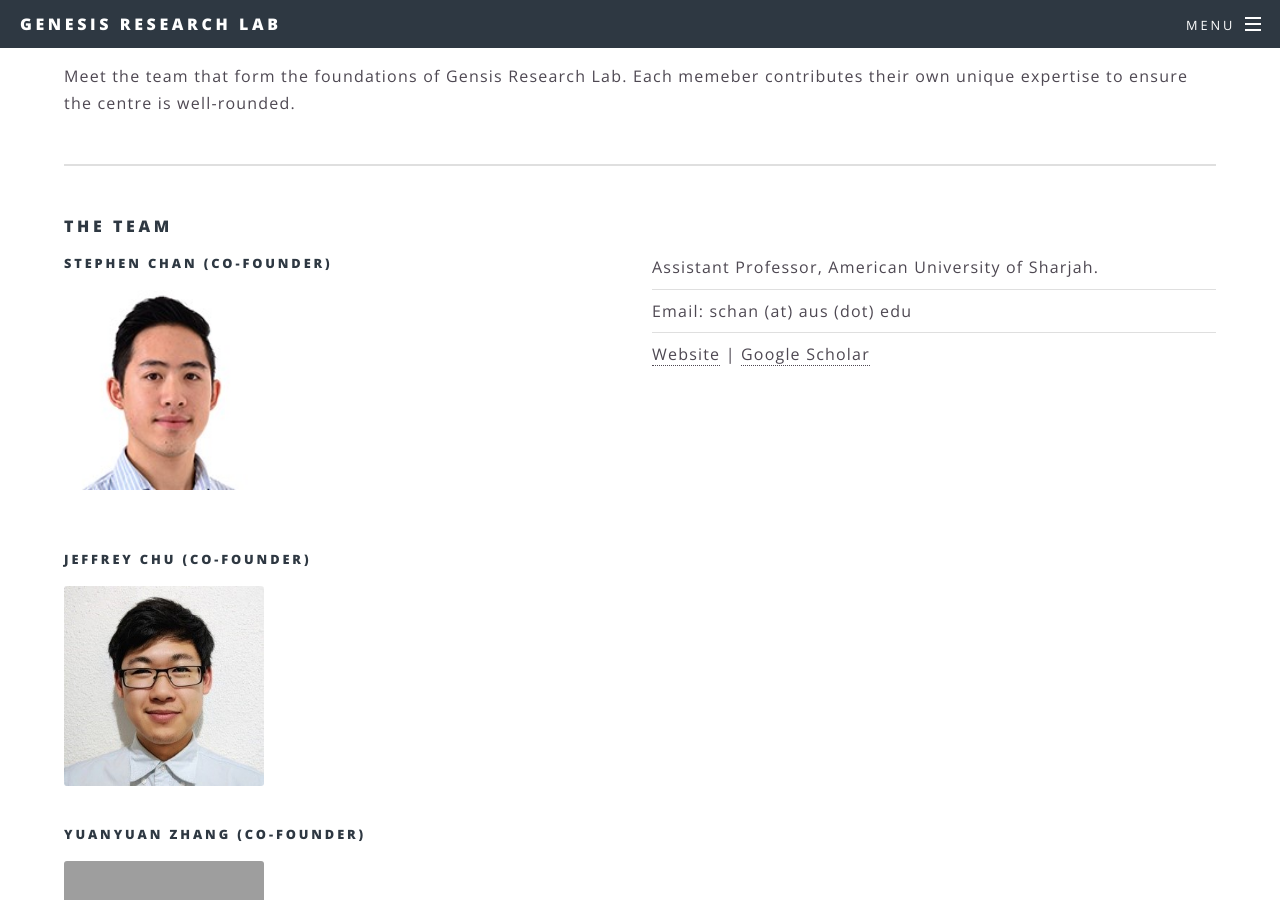
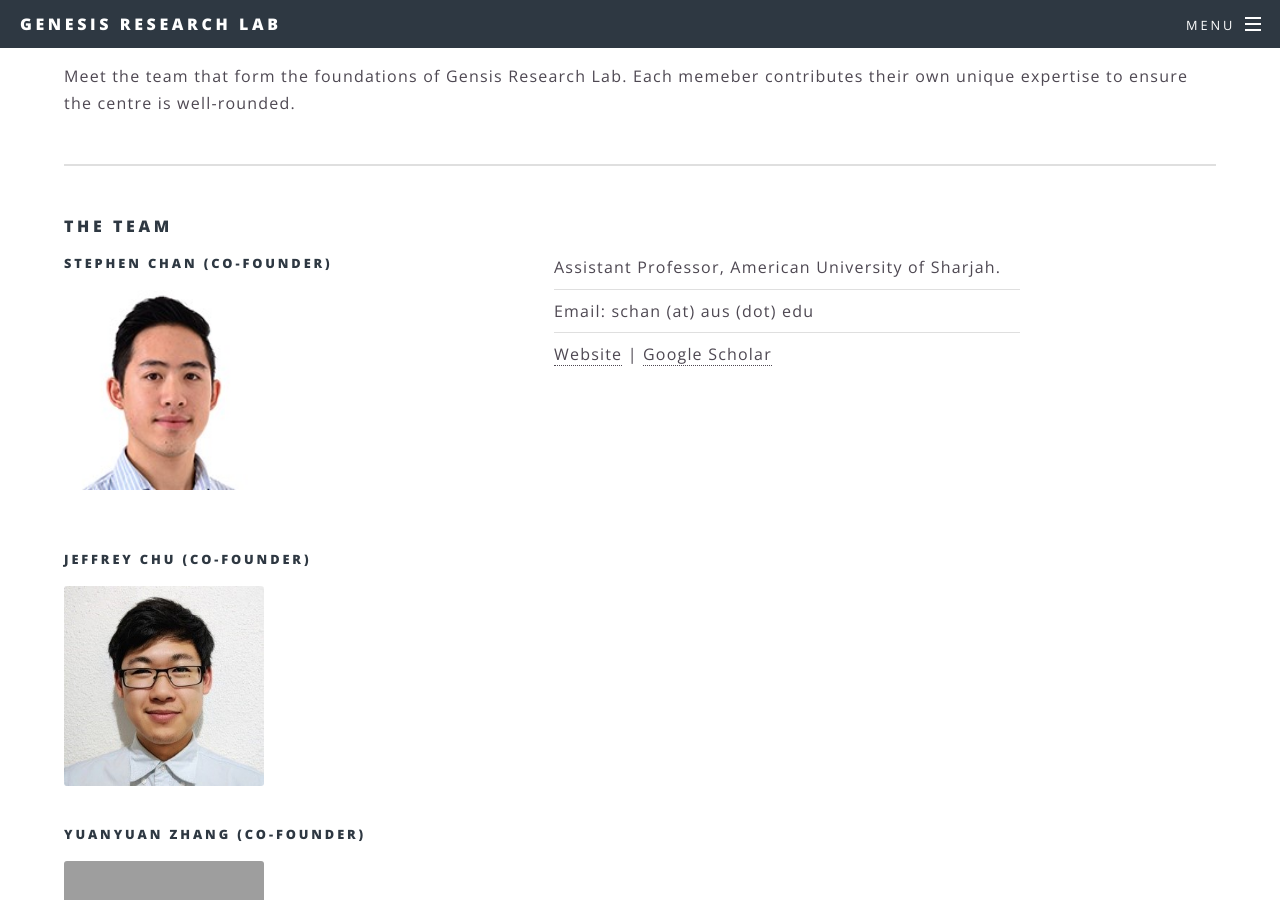
Before and after one commit to genesis-research-lab/genesis-research-lab.github.io, a Jekyll site: the page built from about.html, in a window 1280 px wide and 900 px high, scrolled down 427 px. Built offline with Jekyll 4.4.1, drawn with Linux system fonts in a browser that asks for light colours; grey boxes are pictures that could not be loaded.

Commit message:
update layout

```diff
--- a/about.html
+++ b/about.html
@@ -11,11 +11,11 @@ title: About
 					<h4>The Team</h4>
 				</header>
 				<div class="row">
-				<div class="6u 12u$(medium)">
+				<div class="5u 13u$(medium)">
 								<h5>Stephen Chan (Co-Founder)</h5>
 				<span class="image left"><img src="images/stephen_chan.jpg" alt="" style="width:200px;height:200px;" /></span>
 				</div>
-				<div class="6u 12u$(medium)">
+				<div class="5u 13u$(medium)">
 				<ul class="alt">
 							<li>Assistant Professor, American University of Sharjah.</li>
 							<li>Email: schan (at) aus (dot) edu</li>
```
